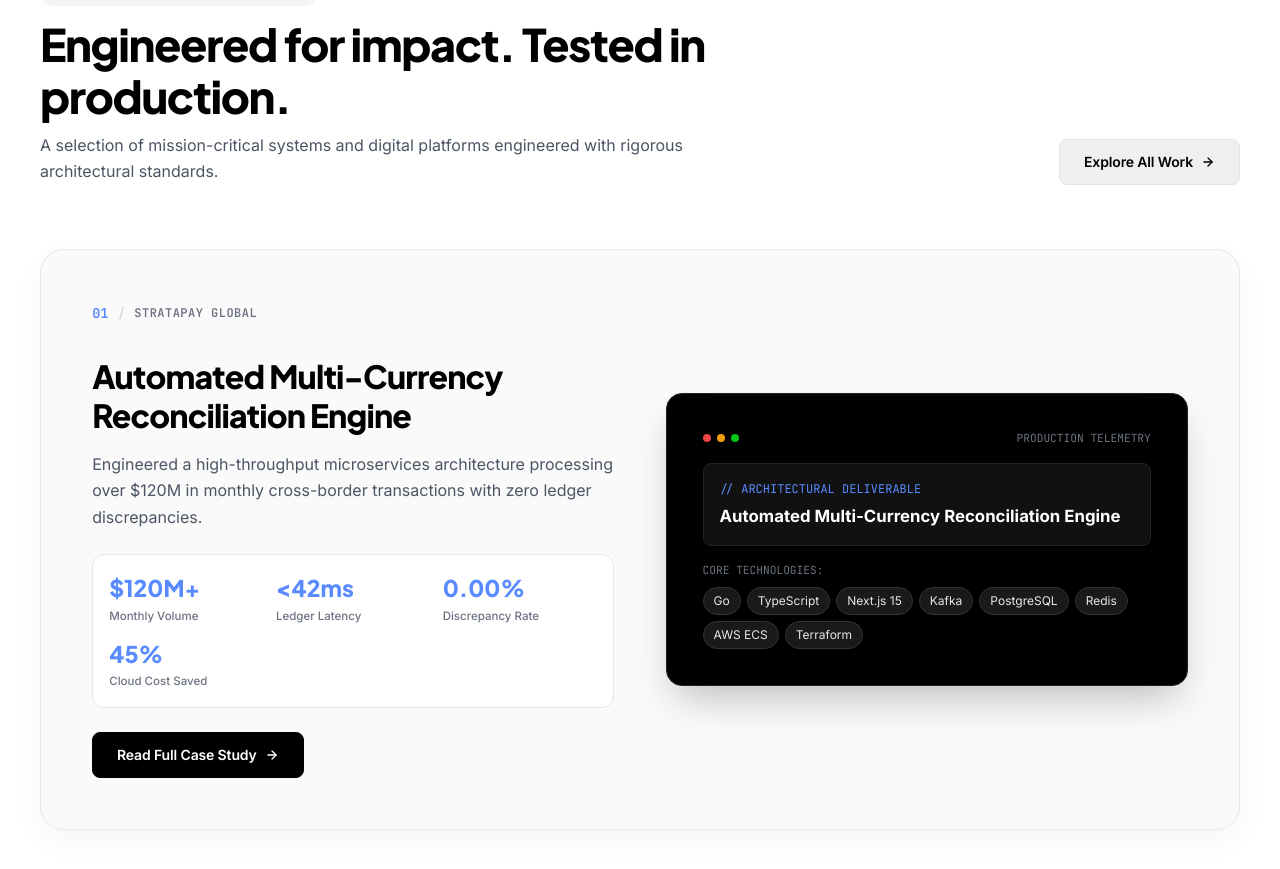
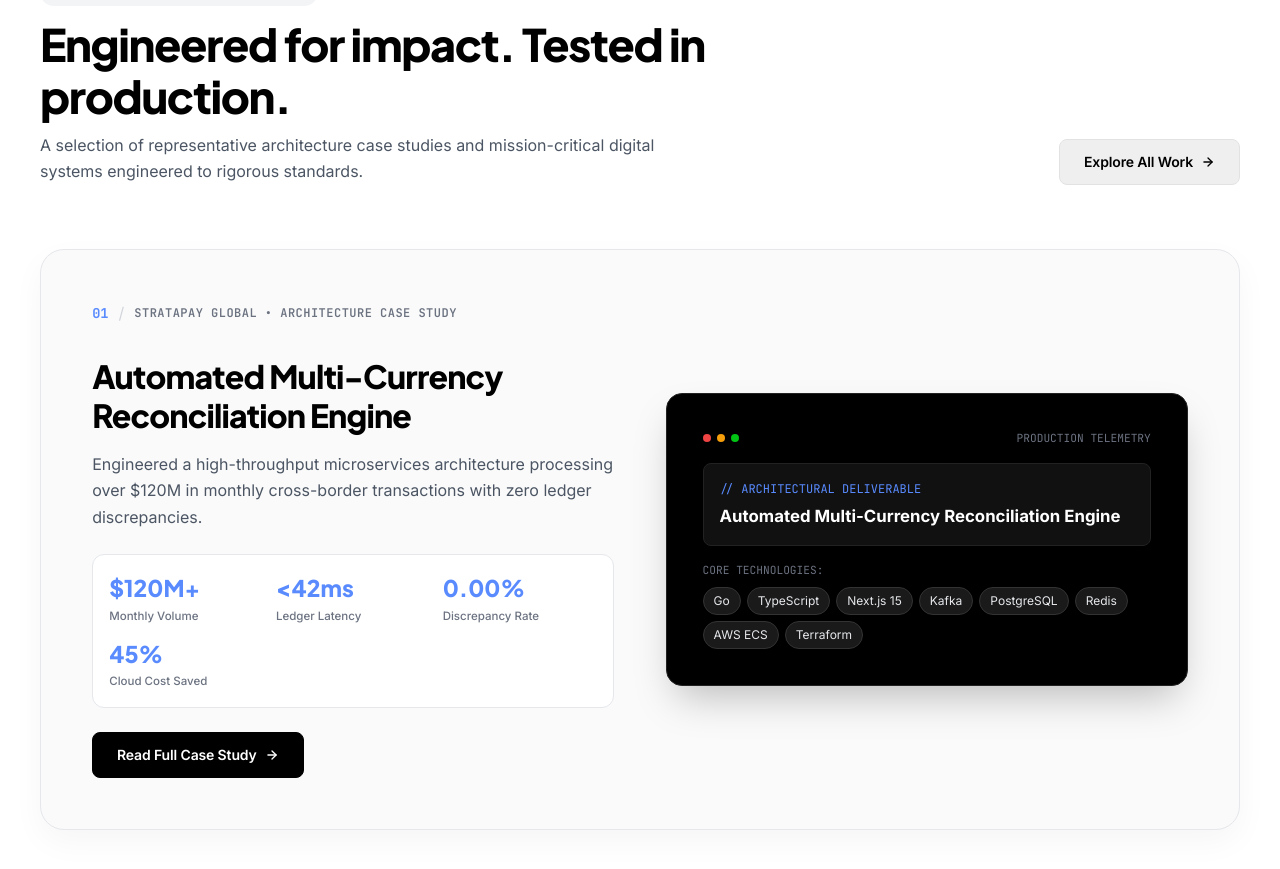
Before and after one commit to HassanGilani11/solvixbit, a Next.js app: page / in a window 1280 px wide. Shown: the part 6081-6950 px from the top of the page. Built offline with nearby package versions, Linux system fonts and the light colour scheme; no server answers.

Commit message:
docs: add post-redesign gap analysis, comprehensive report, and portfolio credibility updates

```diff
--- a/src/components/home/HomeFeaturedWork.tsx
+++ b/src/components/home/HomeFeaturedWork.tsx
@@ -134,7 +134,7 @@ export const HomeFeaturedWork: React.FC = () => {
                 margin: 0,
               }}
             >
-              A selection of mission-critical systems and digital platforms engineered with rigorous architectural standards.
+              A selection of representative architecture case studies and mission-critical digital systems engineered to rigorous standards.
             </p>
           </div>
 
@@ -193,7 +193,7 @@ export const HomeFeaturedWork: React.FC = () => {
                         letterSpacing: '0.04em',
                       }}
                     >
-                      {project.client}
+                      {project.client} • ARCHITECTURE CASE STUDY
                     </span>
                   </div>
 
--- a/src/components/home/TechLogoMarquee.tsx
+++ b/src/components/home/TechLogoMarquee.tsx
@@ -124,6 +124,7 @@ export const TechLogoMarquee: React.FC = () => {
             <div
               key={`row1-${idx}`}
               className="sb-tech-card"
+              aria-hidden={idx >= ROW_ONE_TECHS.length ? 'true' : undefined}
             >
               <div className="sb-tech-card__icon">
                 {tech.iconText}
@@ -146,6 +147,7 @@ export const TechLogoMarquee: React.FC = () => {
             <div
               key={`row2-${idx}`}
               className="sb-tech-card"
+              aria-hidden={idx >= ROW_TWO_TECHS.length ? 'true' : undefined}
             >
               <div className="sb-tech-card__icon">
                 {tech.iconText}
```
Also changed, not shown: 2 other files (tests, documents, lock files or other folders).
